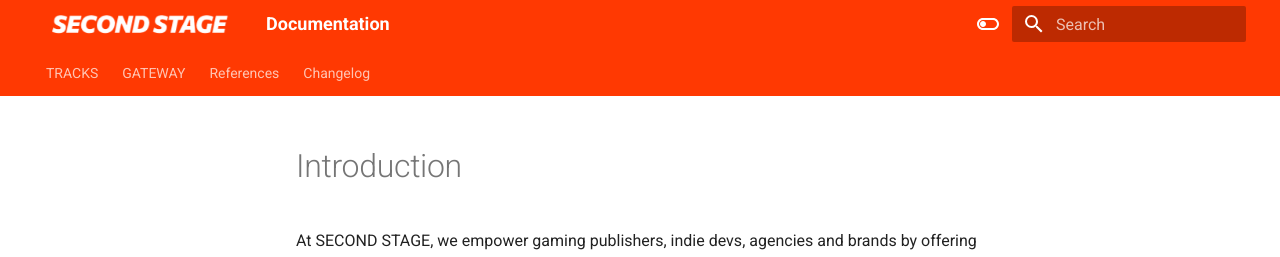
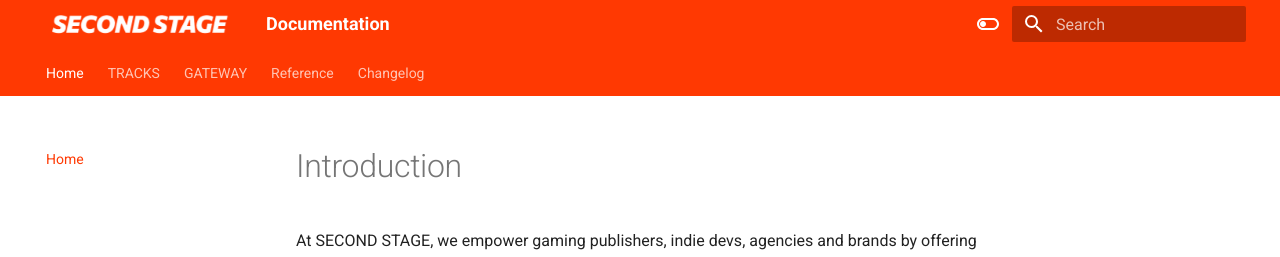
Before and after one commit to secondstage-io/tracks-documentation, an MkDocs documentation site: the page built from docs/index.md, in a window 1280 px wide and 1383 px high. Shown: the top 257 px of the window. Built offline with MkDocs 1.6.1 and Material for MkDocs 9.7.7, drawn with Linux system fonts in a browser that asks for light colours; some of the changed lines change nothing that is shown.

Commit message:
Update mkdocs.yml
nav updates

```diff
--- a/mkdocs.yml
+++ b/mkdocs.yml
@@ -38,19 +38,13 @@ theme:
       primary: root
       accent: red
 
-markdown_extensions:
-  - toc:
-      permalink: true
-      title: On this page
-      permalink: true
-
 extra:
   social:
     - icon: fontawesome/brands/linkedin
       link: https://www.linkedin.com/company/secondstage/
   homepage: https://documentation.secondstage.io
 
-
+# Extensions
 markdown_extensions:
   - pymdownx.highlight:
       anchor_linenums: true
@@ -76,17 +70,17 @@ plugins:
 copyright: |
   &copy; 2024 <a href="https://secondstage.io"  target="_blank" rel="noopener">Second Stage GmbH</a>
 
+# Page tree
 nav:
+  - Home: index.md
   - TRACKS:
-    - tracks/index.md
     - Marketing Analytics: tracks/marketing-analytics.md
     - Attribution Tracking: tracks/attribution-tracking.md
     - Data Handling & Security: tracks/data-security.md
   - GATEWAY:
-    - gateway/index.md
     - Audience Discovery: gateway/audience-discovery.md
     - Campaign Management: gateway/campaign-management.md
-  - References:
-    - references.md
+  - Reference:
+    - Glossary: references.md
   - Changelog:
     - changelog.md
```
